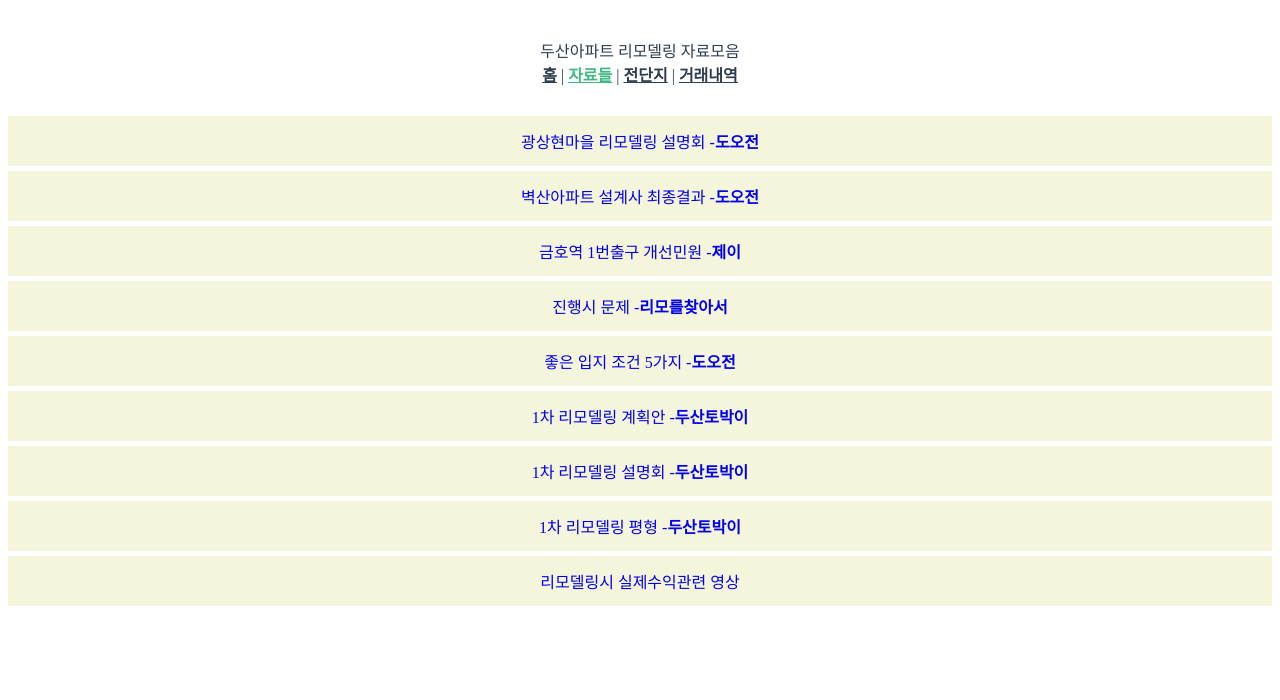
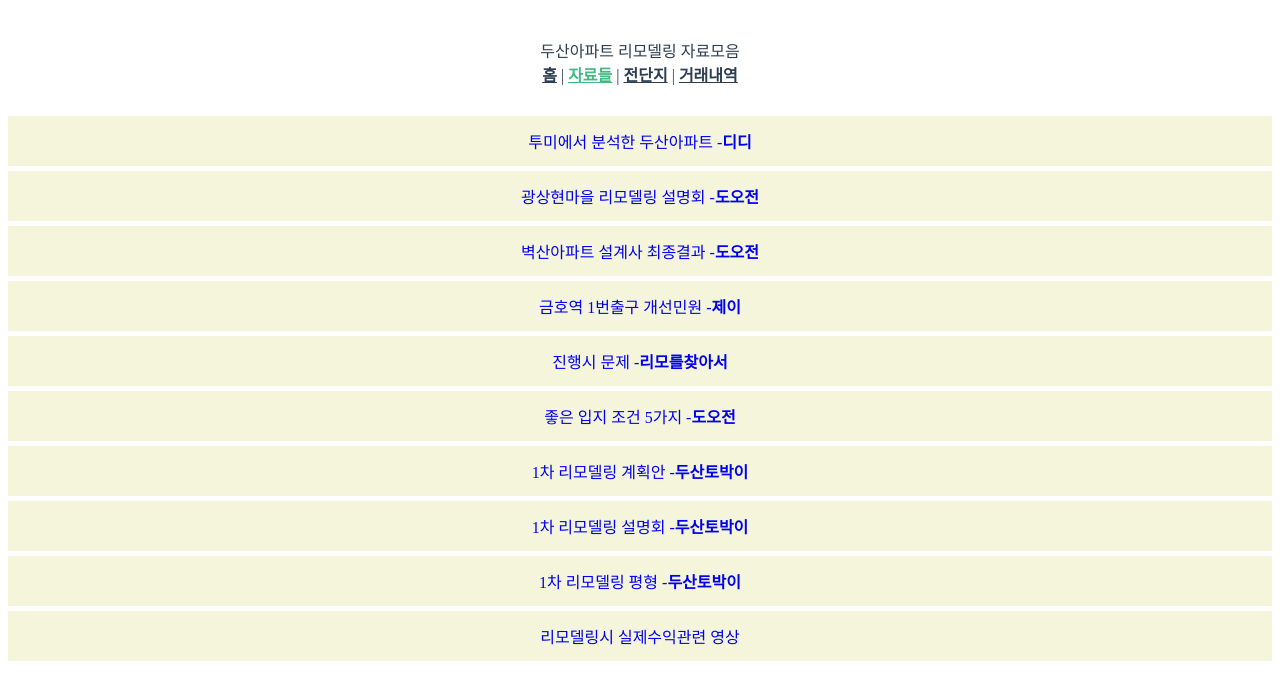
Before and after one commit to ConanShin/doosan-apartment, a Vue app: page /#/goods in a window 1280 px wide. Shown: the top 700 px of the page. Built offline with nearby package versions, Linux system fonts and the light colour scheme; a web font is replaced by a local one.

Commit message:
tomi analysis

```diff
--- a/src/views/Goods.vue
+++ b/src/views/Goods.vue
@@ -1,5 +1,6 @@
 <template>
     <div class="goods">
+        <a href="http://naver.me/xgUVOndk" class="card">투미에서 분석한 두산아파트 - <b>디디</b></a>
         <a href="https://www.youtube.com/embed/9M3GLB-jTU8" class="card">광상현마을 리모델링 설명회 - <b>도오전</b></a>
         <a href="https://m.cafe.naver.com/ca-fe/web/cafes/khbyeoksan/articles/346?useCafeId=false" class="card">벽산아파트 설계사 최종결과 - <b>도오전</b></a>
         <a href="http://www.sd.go.kr/mayor.do?mCode=2D001000000&op=list" class="card">금호역 1번출구 개선민원 - <b>제이</b></a>
```
